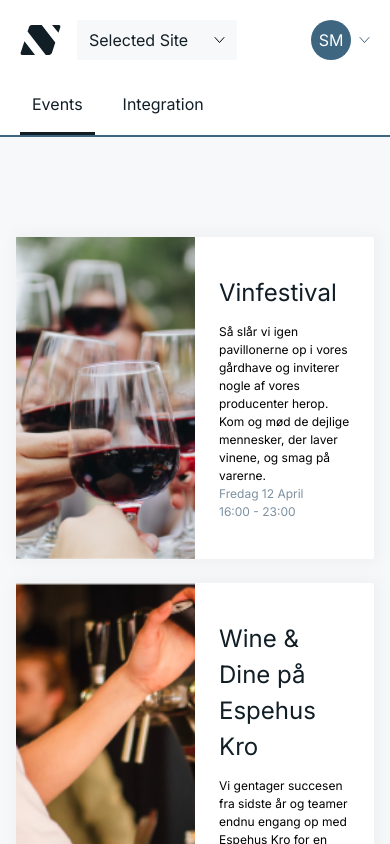
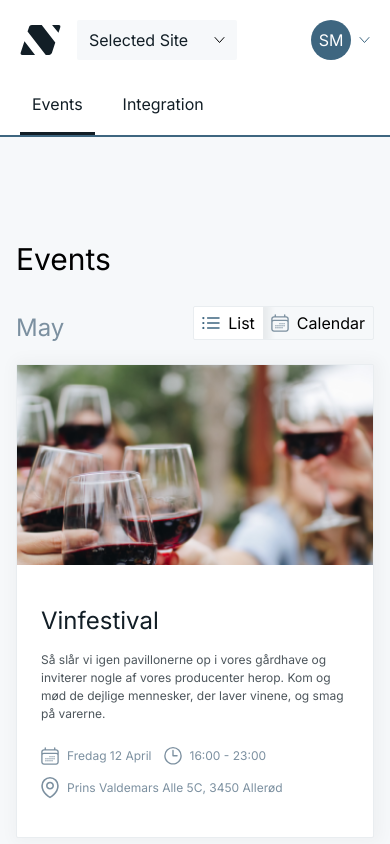
Before and after one commit to niklasschjoldager/kea-bachelor-project, a Next.js app in the folder frontend/: page / in a window 390 px wide. Shown: the top 844 px of the page. Built offline with nearby package versions, Linux system fonts and the light colour scheme.

Commit message:
events list

```diff
--- a/frontend/app/page.tsx
+++ b/frontend/app/page.tsx
@@ -7,7 +7,7 @@ export default async function Home() {
   const navElements = ['Events', 'Integration']
 
   return (
-    <main className="max-w-lg mx-auto mt-[137px] p-4 pt-[100px]">
+    <main className="max-w-screen-lg mx-auto mt-[137px] px-4 py-[100px]">
       <TopNav sites={sites} navElements={navElements} />
       <EventsOverview />
     </main>
--- a/frontend/package.json
+++ b/frontend/package.json
@@ -11,6 +11,7 @@
   "dependencies": {
     "@radix-ui/react-dropdown-menu": "^2.0.4",
     "@radix-ui/react-select": "^1.2.1",
+    "@radix-ui/react-toggle-group": "^1.0.3",
     "@types/node": "20.1.2",
     "@types/react": "18.2.6",
     "@types/react-dom": "18.2.4",
--- a/frontend/src/components/EventsList.tsx
+++ b/frontend/src/components/EventsList.tsx
@@ -1,4 +1,7 @@
 import Image from 'next/image';
+import clock from '../assets/icons/clock.svg';
+import calendar from '../assets/icons/calendar.svg';
+import pin from '../assets/icons/pin.svg';
 
 type Props = {
     events:
@@ -13,26 +16,51 @@ type Props = {
 }
 
 const EventsList = ({ events }: Props) => {
-    console.log(events)
     return (
         <div className="flex gap-6 flex-col">
             {events.map((event, index) => (
-                <div key={index} className="bg-white rounded-2 shadow-card flex">
+                <div key={index} className="bg-white border-card-border border rounded-2 shadow-card md:flex">
                     <div
-                        className='basis-1/2'
+                        className='basis-1/2 h-[200px] md:h-auto'
                         style={{
                         backgroundImage: `url(/images/${event.image_path}.png)`,
                         backgroundSize: "cover",
                         backgroundRepeat: "no-repeat",
                         width: "100%",
-                        height: "auto"
                         }}
                     />
                     <div className='basis-1/2 px-[24px] py-[38px]'>
                         <h2 className="text-h2 mb-3 text-dark-gray">{event.title}</h2>
-                        <p className="text-label text-dark-gray-">{event.short_desc}</p>
-                        <p className="text-label text-slate-gray">{event.date}</p>
-                        <p className="text-label text-slate-gray">{event.time}</p>
+                        <p className="text-label text-dark-gray-faded mb-6">{event.short_desc}</p>
+                            <div className='flex gap-3 flex-wrap'>
+                                <p className="text-label text-slate-gray flex items-center gap-2">
+                                    <Image
+                                        priority
+                                        src={calendar}
+                                        alt="Calender icon"
+                                        width={18}
+                                    />
+                                    {event.date}
+                                </p>
+                                <p className="text-label text-slate-gray flex items-center gap-2">
+                                    <Image
+                                        priority
+                                        src={clock}
+                                        alt="Clock icon"
+                                        width={18}
+                                    />
+                                    {event.time}
+                                </p>
+                                <p className="text-label text-slate-gray flex items-center gap-2 basis-full">
+                                    <Image
+                                        priority
+                                        src={pin}
+                                        alt="Pin icon"
+                                        width={18}
+                                    />
+                                    {event.address}
+                                </p>
+                        </div>
                     </div>
                 </div>
             ))}
--- a/frontend/src/components/EventsOverview.tsx
+++ b/frontend/src/components/EventsOverview.tsx
@@ -1,4 +1,5 @@
 import EventsList from './EventsList'
+import ViewSwitcher from './ViewSwitcher'
 
 const EventsOverview = () => {
     const events = [
@@ -40,8 +41,19 @@ const EventsOverview = () => {
         },
     ]
 
+    const views = [{text: 'List', icon: 'list', position: 'left'}, {text: 'Calendar', icon: 'calendar', position: 'right'}]
     return (
-        <EventsList events={events} />
+        <>
+            <div className='flex justify-between mb-6'>
+                <h1 className='text-h1'>Events</h1>
+                {/* buttons */}
+            </div>
+            <div className='flex justify-between items-end mb-6'>
+                <h2 className='text-h2 text-slate-gray leading-none'>May</h2>
+                <ViewSwitcher views={views}/>
+            </div>
+            <EventsList events={events} />
+        </>
     )
 }
 
--- /dev/null
+++ b/frontend/src/components/ViewSwitcher.tsx
@@ -0,0 +1,39 @@
+'use client';
+import Image from 'next/image';
+import * as React from 'react';
+import * as ToggleGroup from '@radix-ui/react-toggle-group';
+
+type Props = {
+    views:
+    {
+        text: string,
+        icon: string,
+        position: string,
+    }[]
+}
+
+const ViewSwitcher = ({ views }: Props) => {
+    return (
+        <ToggleGroup.Root
+            className="border-card-border border rounded-2 inline-flex overflow-hidden transition"
+            type="single"
+            defaultValue="left"
+            aria-label="Text alignment"
+        >
+            {views.map((view, index) => (
+                <ToggleGroup.Item key={index} className="data-[state=on]:bg-white data-[state=on]:shadow-switcher px-2 py-1 inline-flex gap-2 items-center grow transition" value={view.position}>
+                    <Image
+                        priority
+                        src={require(`../assets/icons/${view.icon}.svg`)}
+                        alt={`${view.text} icon`}
+                        width={18}
+                        height={18}
+                    />
+                {view.text}
+                </ToggleGroup.Item>
+            ))}
+        </ToggleGroup.Root>
+    )
+}
+
+export default ViewSwitcher;
--- a/frontend/tailwind.config.js
+++ b/frontend/tailwind.config.js
@@ -2,28 +2,28 @@
 
 module.exports = {
   content: [
-    './pages/**/*.{js,ts,jsx,tsx,mdx}',
-    './components/**/*.{js,ts,jsx,tsx,mdx}',
-    './app/**/*.{js,ts,jsx,tsx,mdx}',
-    './src/**/*.{js,tsx,jsx}',
+    "./pages/**/*.{js,ts,jsx,tsx,mdx}",
+    "./components/**/*.{js,ts,jsx,tsx,mdx}",
+    "./app/**/*.{js,ts,jsx,tsx,mdx}",
+    "./src/**/*.{js,tsx,jsx}",
   ],
   theme: {
     colors: {
-      'white': '#FFFFFF',
-      'ghost-white': '#F6F8FA',
-      'slate-gray': '#7C90A0',
-      'paynes-gray': '#3E6680',
-      'dark-gray': '#121E26',
-      'dark-gray-faded': '#121E26',
-      'card-border': '#E9EDF0',
-      'input-border': '#D5DDE3',
+      white: "#FFFFFF",
+      "ghost-white": "#F6F8FA",
+      "slate-gray": "#7C90A0",
+      "paynes-gray": "#3E6680",
+      "dark-gray": "#121E26",
+      "dark-gray-faded": "#121e26bf",
+      "card-border": "#E9EDF0",
+      "input-border": "#D5DDE3",
     },
     fontFamily: {
-      sans: ['Inter', 'sans-serif'],
+      sans: ["Inter", "sans-serif"],
     },
-    maxWidth: {
-      lg: '1192px',
-    },
+    // maxWidth: {
+    //   lg: "1000px",
+    // },
     fontSize: {
       h1: "1.875rem",
       h2: "1.5rem",
@@ -32,26 +32,27 @@ module.exports = {
       label: "0.75rem",
     },
     boxShadow: {
-      'card': '2px 0px 15px 5px rgb(18, 30, 38, 0.03)',
+      card: "2px 0px 15px 5px rgb(18, 30, 38, 0.03)",
+      switcher: "2px 0px 7px 5px rgb(18, 30, 38, 0.06)",
     },
     borderRadius: {
-      2: '2px',
-      'full': '100%',
+      2: "2px",
+      full: "100%",
     },
     opacity: {
-      '75': '.75',
-      '60': '.60',
-      '15': '.15',
+      75: ".75",
+      60: ".60",
+      15: ".15",
     },
     keyframes: {
-        slideUpAndFade: {
-          from: { opacity: 0, transform: 'translateY(-4px)' },
-          to: { opacity: 1, transform: 'translateY(0px)' },
-        },
+      slideUpAndFade: {
+        from: { opacity: 0, transform: "translateY(-4px)" },
+        to: { opacity: 1, transform: "translateY(0px)" },
       },
-      animation: {
-        slideUpAndFade: 'slideUpAndFade .2s cubic-bezier(0.16, 1, 0.3, 1)',
-      },
+    },
+    animation: {
+      slideUpAndFade: "slideUpAndFade .2s cubic-bezier(0.16, 1, 0.3, 1)",
+    },
   },
   plugins: [],
-}
+};
```
Also changed, not shown: 1 other file (tests, documents, lock files or other folders).
